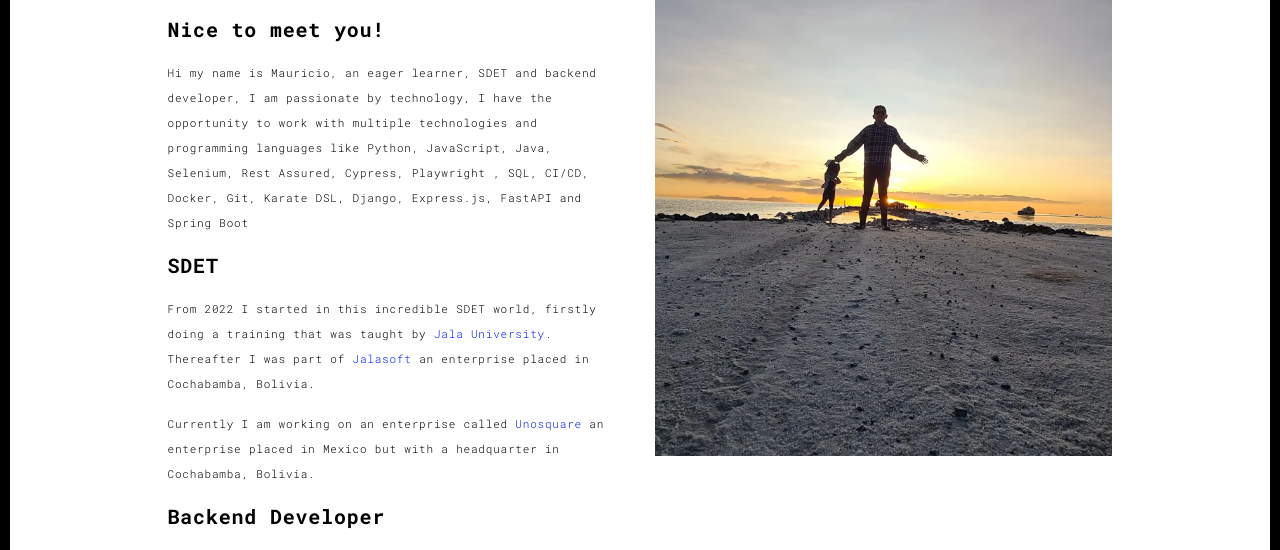
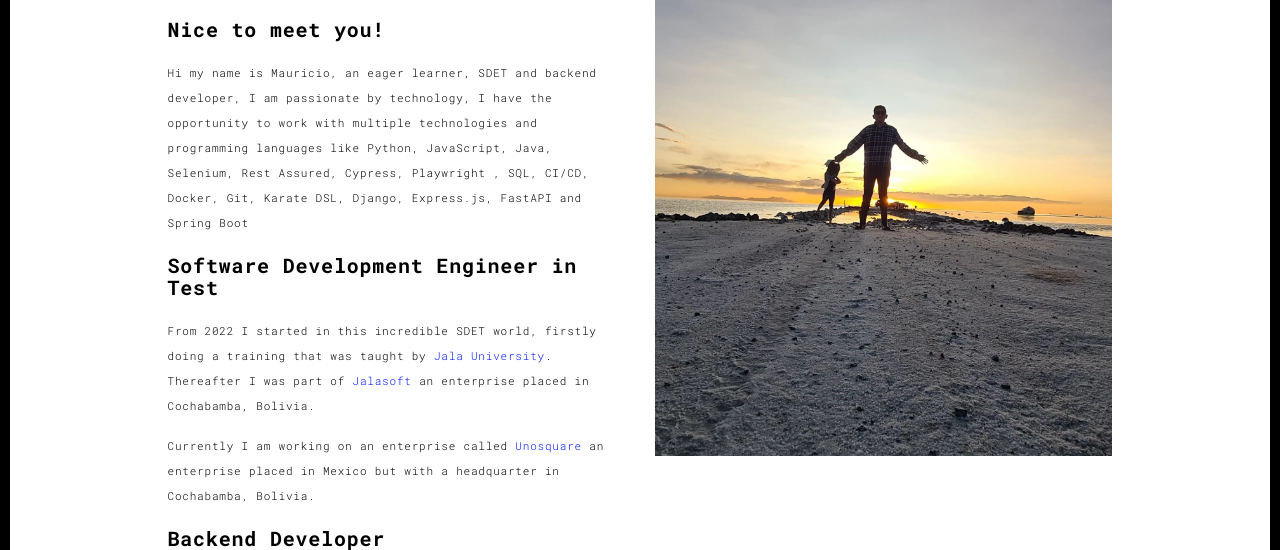
Before and after one commit to MauricioAliendre182/Portfolio, a Flask app: page /about.html in a window 1280 px wide. Shown: the part 203-753 px from the top of the page. Run offline with Flask 2, Linux system fonts and the light colour scheme; some libraries are stand-ins or nearby versions.

Commit message:
Change the name from 'SDET' to 'Software Development Engineer in Test'

```diff
--- a/templates/about.html
+++ b/templates/about.html
@@ -82,7 +82,7 @@
                       Docker, Git, Karate DSL, Django, Express.js, FastAPI and Spring
                       Boot
                     </p>
-                    <h3>SDET</h3>
+                    <h3>Software Development Engineer in Test</h3>
                     <p>
                       From 2022 I started in this incredible SDET world, firstly
                       doing a training that was taught by
--- a/templates/index.html
+++ b/templates/index.html
@@ -61,7 +61,7 @@
               <h1>Hello,<br>
                 <span id="typed-strings">
                   <span>I'm Mauricio Aliendre</span>
-                  <span>An SDET</span>
+                  <span>A Software Development Engineer in Test</span>
                   <span>And Backend Developer</span>
                   <span>It's a pleasure!</span>
                 </span>
```
